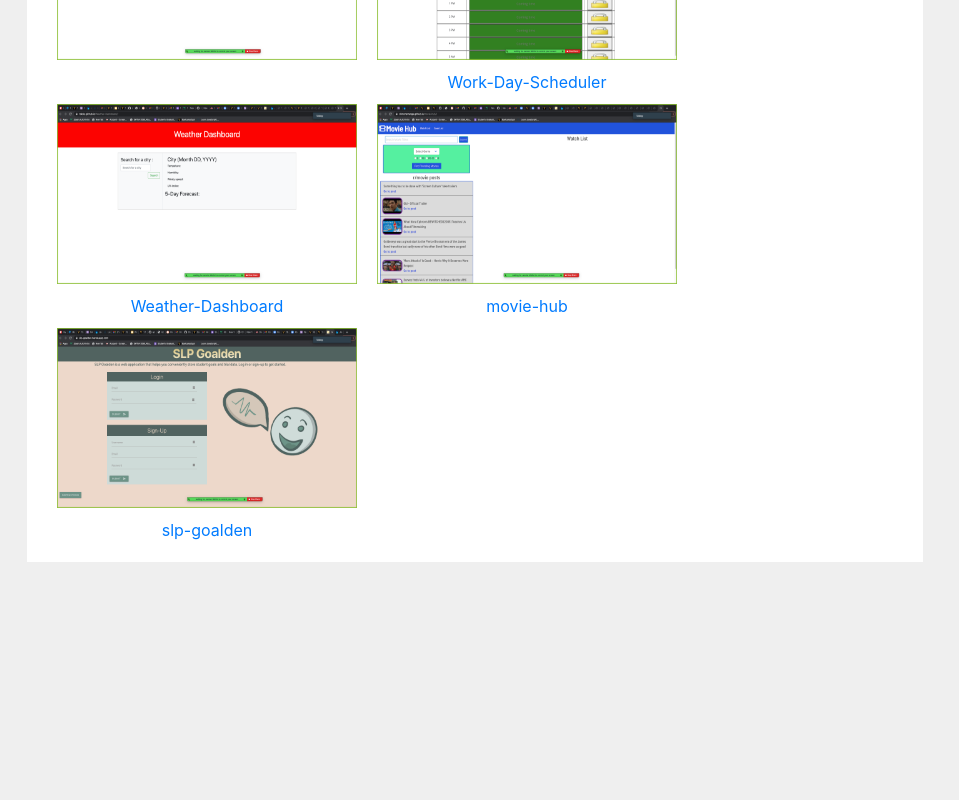
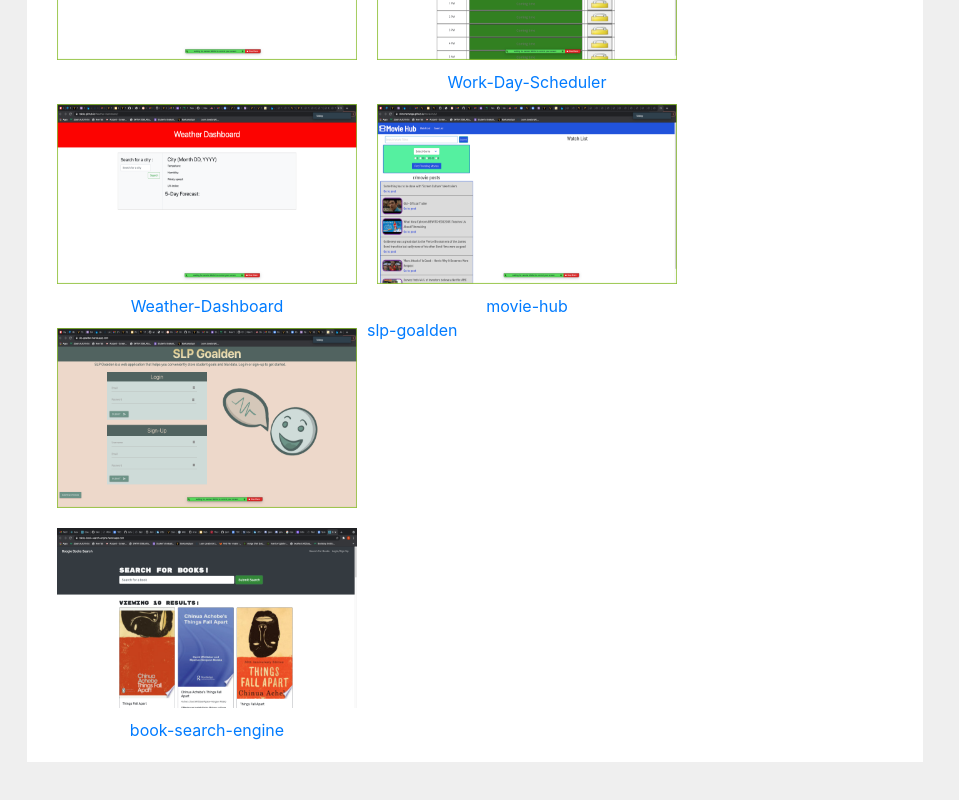
Before and after one commit to toksly/react-portfolio, a React (Create React App) app: page /portfolio in a window 1280 px wide. Shown: the part 403-1203 px from the top of the page, without its empty margins (0-959 px from the left). Before the commit the page ends 1119 px from the top, so only its background shows below. Built offline with nearby package versions, Linux system fonts and the light colour scheme.

Commit message:
updated my portfolio

```diff
--- a/src/Components/Portfolio.js
+++ b/src/Components/Portfolio.js
@@ -3,7 +3,7 @@ import scheduler from "../../src/assets/images/work-day-scheduler.png";
 import dashboard from "../../src/assets/images/weather-dashboard.png";
 import movie from "../../src/assets/images/movie-hub.png";
 import slp from "../../src/assets/images/slp-goalden.png";
-
+import book from "../../src/assets/images/book-search-engine.png";
 const Portfolio = () => {
 	return (
 		<>
@@ -82,7 +82,23 @@ const Portfolio = () => {
 							<a href="https://slp-goalden.herokuapp.com/" target="_blank">
 								slp-goalden
 							</a>
-						</div>
+							<div className="pf">
+
+							<a href="https://toksly-book-search-engine.herokuapp.com/" target="_blank"
+
+						></a>
+						<img src={book} height="400px" width="600px" />
+
+
+						<div className="ptitle">
+							<a
+								href="https://toksly-book-search-engine.herokuapp.com/" target="_blank">
+								  book-search-engine
+							</a>
+							</div>
+							</div>
+
+							</div>
 					</div>
 				</div>
 			</div>
```
Also changed, not shown: src/assets/images/Screen Shot 2020-11-30 at 5.31.17 PM.png (deleted), src/assets/images/book-search-engine.png (added).
